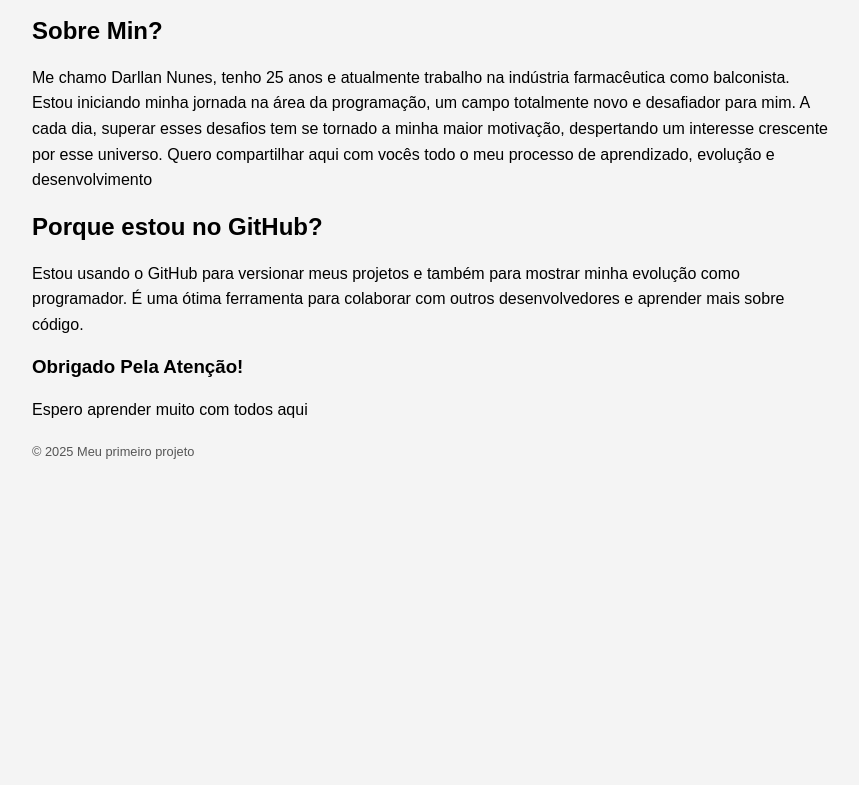
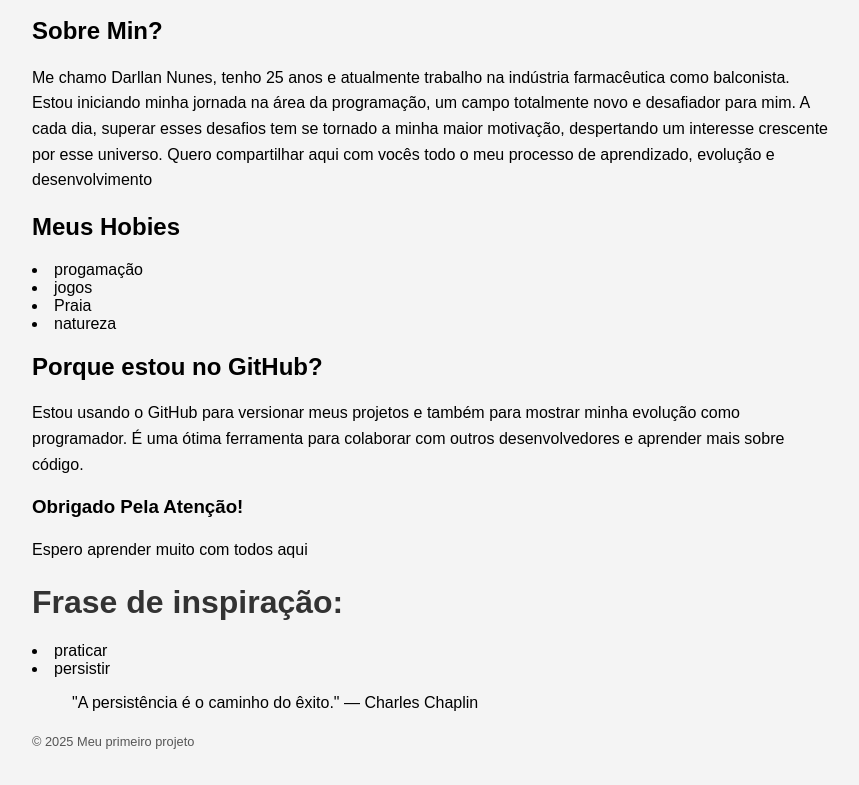
Before and after one commit to darllannunes/html, a plain HTML site: page Artigo.html in a window 1280 px wide. Shown: the part 154-939 px from the top of the page, without its empty margins (208-1067 px from the left). Before the commit the page ends 800 px from the top, so only its background shows below. Drawn offline with Linux system fonts and the light colour scheme.

Commit message:
atualizando
acrescentei frase de inspiração com o comando blockquote, e usei o modo lista com <li>

```diff
--- a/Artigo.html
+++ b/Artigo.html
@@ -36,11 +36,25 @@ chamo Darllan Nunes, tenho 25 anos e atualmente trabalho na indústria farmacêu
   totalmente novo e desafiador para mim. A cada dia, superar esses desafios tem se
   tornado a minha maior motivação, despertando um interesse crescente por esse universo.
    Quero compartilhar aqui com vocês todo o meu processo de aprendizado, evolução e desenvolvimento </p>
+ <h2> Meus Hobies </h2>
+ <li> progamação</li>
+ <li> jogos</li>
+ <li>Praia</li>
+ <li> natureza</li>
+
 <h2> Porque estou no GitHub?</h2>
 <p>Estou usando o GitHub para versionar meus projetos e também para mostrar minha evolução como programador.
     É uma ótima ferramenta para colaborar com outros desenvolvedores e aprender mais sobre código.  </p>
    <h3> Obrigado Pela Atenção! </h3>
    <p> Espero aprender muito com todos aqui</p>
+   <table>
+    <h1> Frase de inspiração: </h1>
+    <li> praticar</li>
+    <li> persistir </li>
+   </table>
+   <blockquote>
+    "A persistência é o caminho do êxito." — Charles Chaplin
+   </blockquote>
     <footer>
         <p>&copy; 2025 Meu primeiro projeto</p>
     </footer>
```
